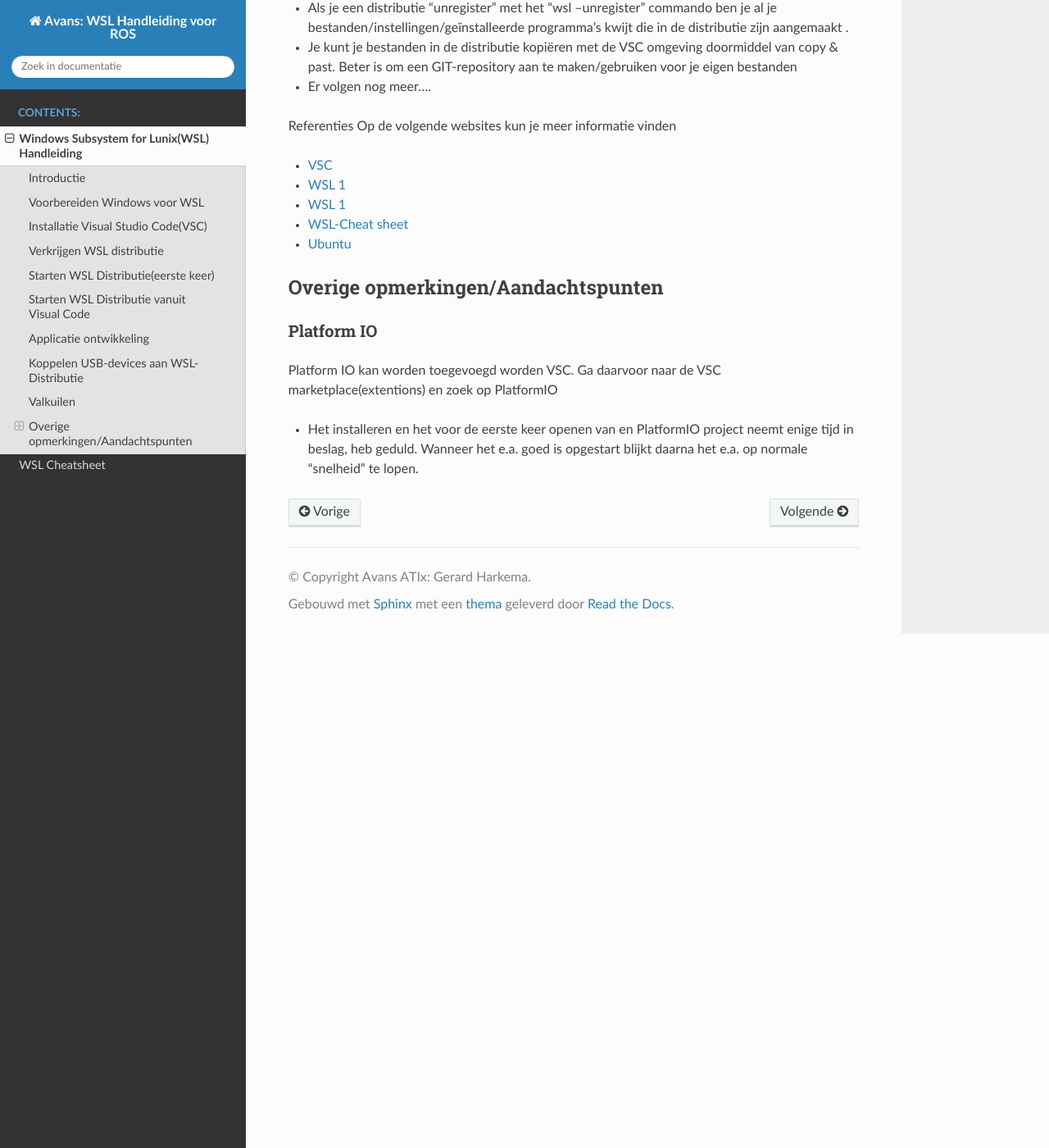
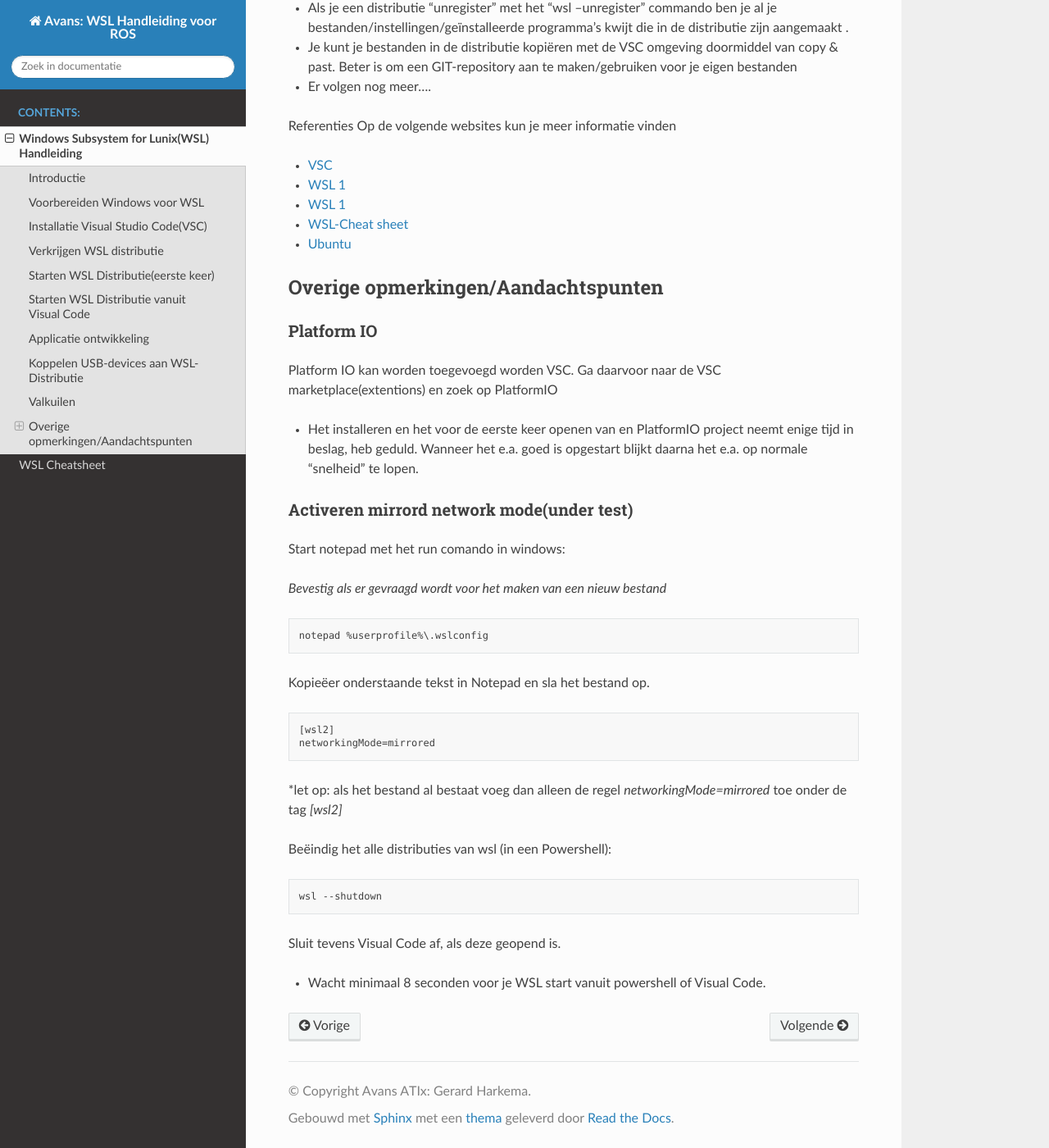
Before and after one commit to AvansMechatronica/WindowsSubsystemForLinuxHandleiding, a Sphinx documentation site: the page built from documentation/documentation/WSL_Handleiding.md, in a window 1280 px wide and 1400 px high, scrolled down 5593 px. Shown: the whole window at 82% size. Built offline with Sphinx 7.4.7 and the Read the Docs theme 3.1.0, drawn with Linux system fonts in a browser that asks for light colours.

Commit message:
20250318

````diff
--- a/documentation/documentation/WSL_Handleiding.md
+++ b/documentation/documentation/WSL_Handleiding.md
@@ -175,3 +175,28 @@ Op de volgende websites kun je meer informatie vinden
 ### Platform IO
 Platform IO kan worden toegevoegd  worden VSC. Ga daarvoor naar de VSC marketplace(extentions) en zoek op PlatformIO
 * Het installeren en het voor de eerste keer openen van en PlatformIO project neemt enige tijd in beslag, heb geduld. Wanneer het e.a. goed is opgestart blijkt daarna het e.a. op normale “snelheid” te lopen.
+
+### Activeren mirrord network mode(under test)
+
+Start notepad met het run comando in windows:
+
+*Bevestig als er gevraagd wordt voor het maken van een nieuw bestand*
+
+```cmd
+notepad %userprofile%\.wslconfig
+```
+Kopieëer onderstaande tekst in Notepad en sla het bestand op.
+
+```txt
+[wsl2]
+networkingMode=mirrored
+```
+*let op: als het bestand al bestaat voeg dan alleen de regel *networkingMode=mirrored* toe onder de tag *[wsl2]*
+
+Beëindig het alle distributies van wsl (in een Powershell):
+```powershell
+wsl --shutdown
+```
+
+Sluit tevens Visual Code af, als deze geopend is.
+* Wacht minimaal 8 seconden voor je WSL start vanuit powershell of Visual Code.
````
